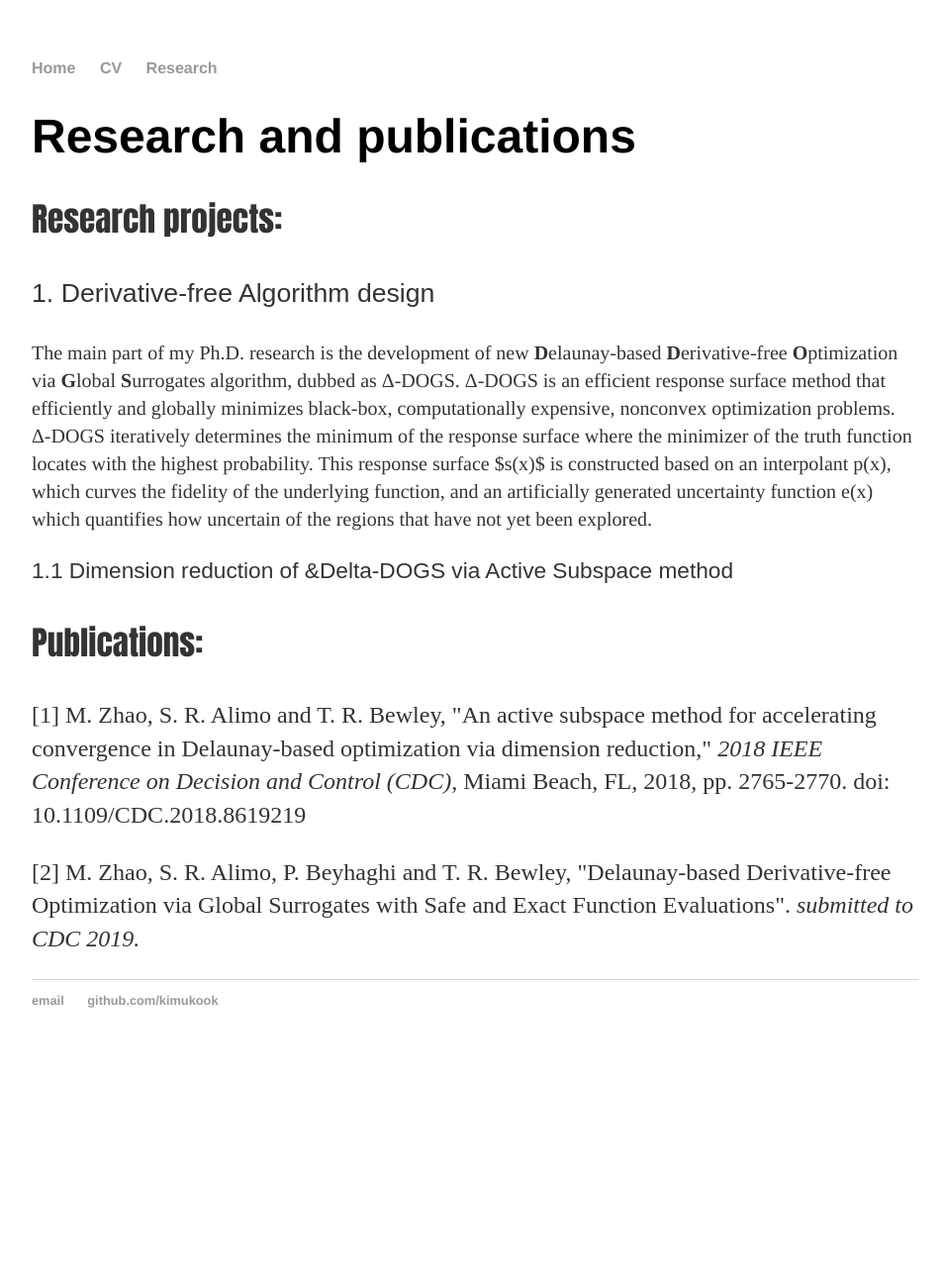
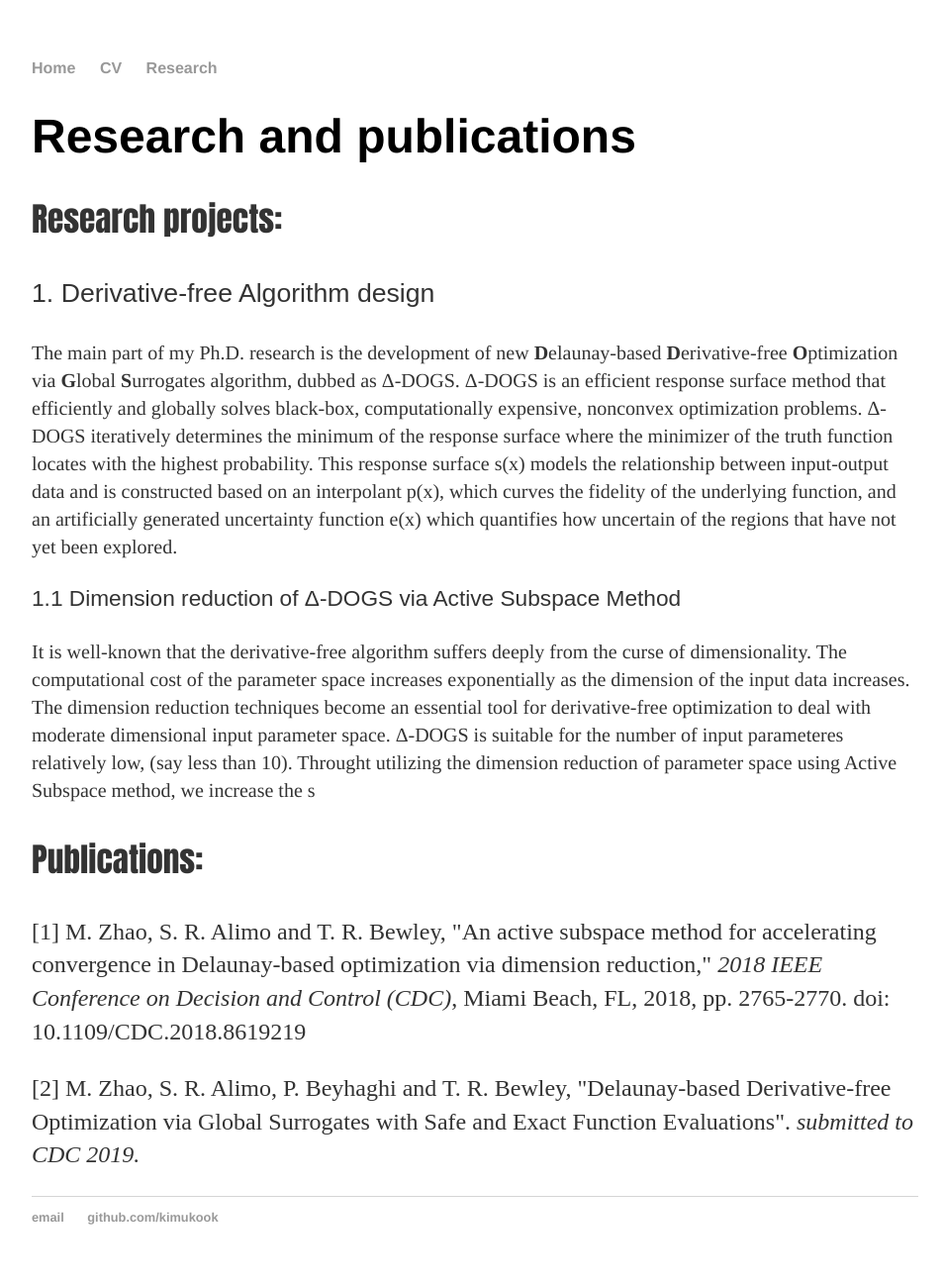
Before and after one commit to kimukook/kimukook.github.io, a Jekyll site: the page built from research/index.html, in a window 1280 px wide. Shown: the whole page at 99% size, without its empty margins (160-1114 px from the left). Built offline with Jekyll 4.4.1, drawn with Linux system fonts in a browser that asks for light colours; before the commit the page ends 1078 px from its top, so only the background shows below that.

Commit message:
Update index.html

```diff
--- a/research/index.html
+++ b/research/index.html
@@ -7,8 +7,12 @@ title: Research
 	<h1>Research and publications</h1>
 	<p style="font-family: Impact; font-size: 25pt;"> Research projects: </p>
 	<p style="font-family: Arial; font-size: 20pt;"> 1. Derivative-free Algorithm design</p>
-	<p style="font-family: Times; font-size: 15pt;"> The main part of my Ph.D. research is the development of new <b>D</b>elaunay-based <b>D</b>erivative-free <b>O</b>ptimization via <b>G</b>lobal <b>S</b>urrogates algorithm, dubbed as &Delta;-DOGS. &Delta;-DOGS is an efficient response surface method that efficiently and globally minimizes black-box, computationally expensive, nonconvex optimization problems. &Delta;-DOGS iteratively determines the minimum of the response surface where the minimizer of the truth function locates with the highest probability. This response surface $s(x)$ is constructed based on an interpolant p(x), which curves the fidelity of the underlying function, and an artificially generated uncertainty function e(x) which quantifies how uncertain of the regions that have not yet been explored.</p>
-	<p style="font-family: Arial; font-size: 17pt;"> 1.1 Dimension reduction of &Delta-DOGS via Active Subspace method </p>
+	<p style="font-family: Times; font-size: 15pt;"> The main part of my Ph.D. research is the development of new <b>D</b>elaunay-based <b>D</b>erivative-free <b>O</b>ptimization via <b>G</b>lobal <b>S</b>urrogates algorithm, dubbed as &Delta;-DOGS.
+		&Delta;-DOGS is an efficient response surface method that efficiently and globally solves black-box, computationally expensive, nonconvex optimization problems.
+		&Delta;-DOGS iteratively determines the minimum of the response surface where the minimizer of the truth function locates with the highest probability.
+		This response surface s(x) models the relationship between input-output data and is constructed based on an interpolant p(x), which curves the fidelity of the underlying function, and an artificially generated uncertainty function e(x) which quantifies how uncertain of the regions that have not yet been explored.</p>
+	<p style="font-family: Arial; font-size: 17pt;"> 1.1 Dimension reduction of &Delta;-DOGS via Active Subspace Method </p>
+	<p style="font-family: Times; font-size: 15pt;"> It is well-known that the derivative-free algorithm suffers deeply from the curse of dimensionality. The computational cost of the parameter space increases exponentially as the dimension of the input data increases. The dimension reduction techniques become an essential tool for derivative-free optimization to deal with moderate dimensional input parameter space. &Delta;-DOGS is suitable for the number of input parameteres relatively low, (say less than 10). Throught utilizing the dimension reduction of parameter space using Active Subspace method, we increase the s
 	<p style="font-family: Impact; font-size: 25pt;"> Publications: </p>
 	<p> [1] M. Zhao, S. R. Alimo and T. R. Bewley, "An active subspace method for accelerating convergence in Delaunay-based optimization via dimension reduction," <i>2018 IEEE Conference on Decision and Control (CDC)</i>, Miami Beach, FL, 2018, pp. 2765-2770. doi: 10.1109/CDC.2018.8619219 </p>
 	<p> [2] M. Zhao, S. R. Alimo, P. Beyhaghi and T. R. Bewley, "Delaunay-based Derivative-free Optimization via Global Surrogates with Safe and Exact Function Evaluations". <i> submitted to CDC 2019. </i> </p>
```
